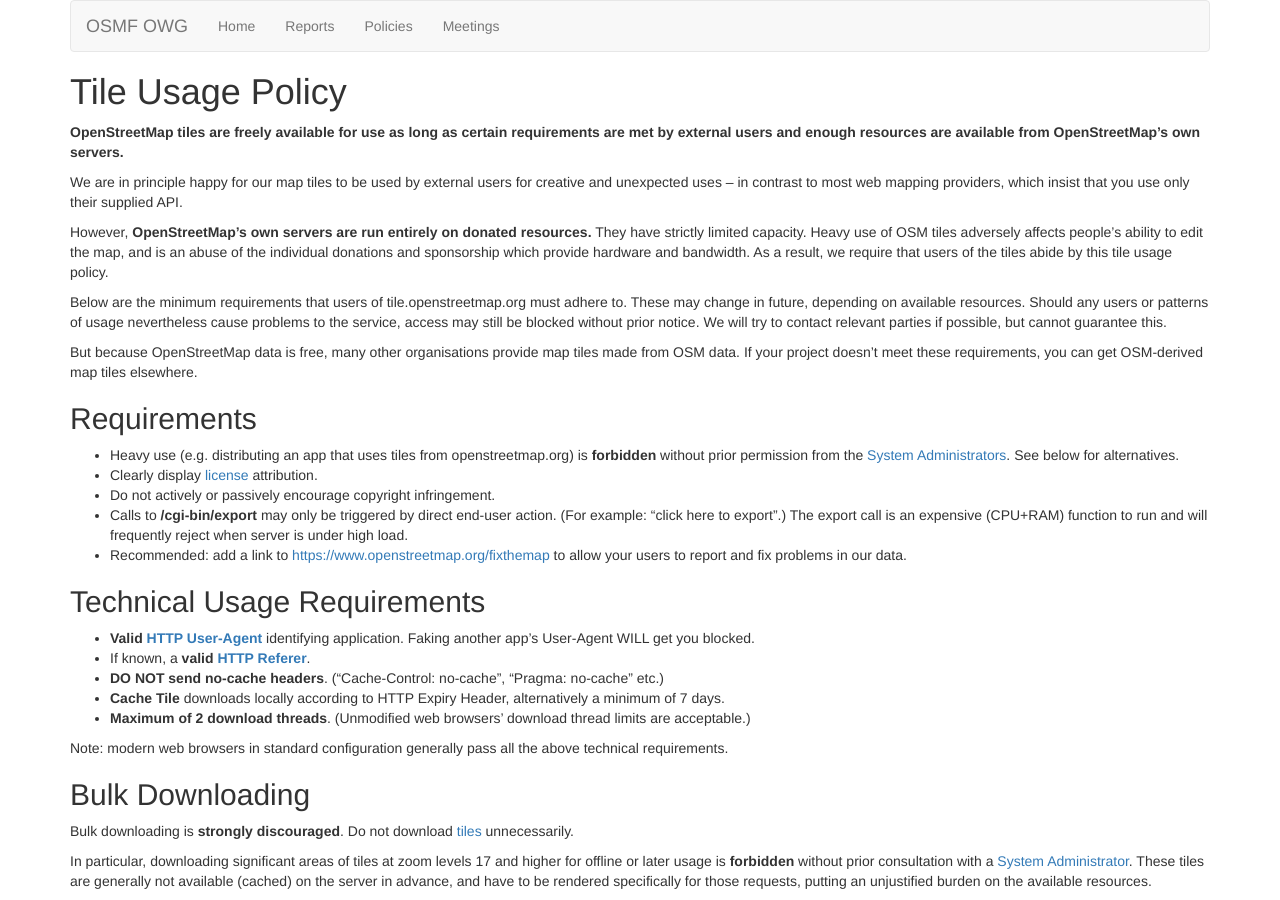
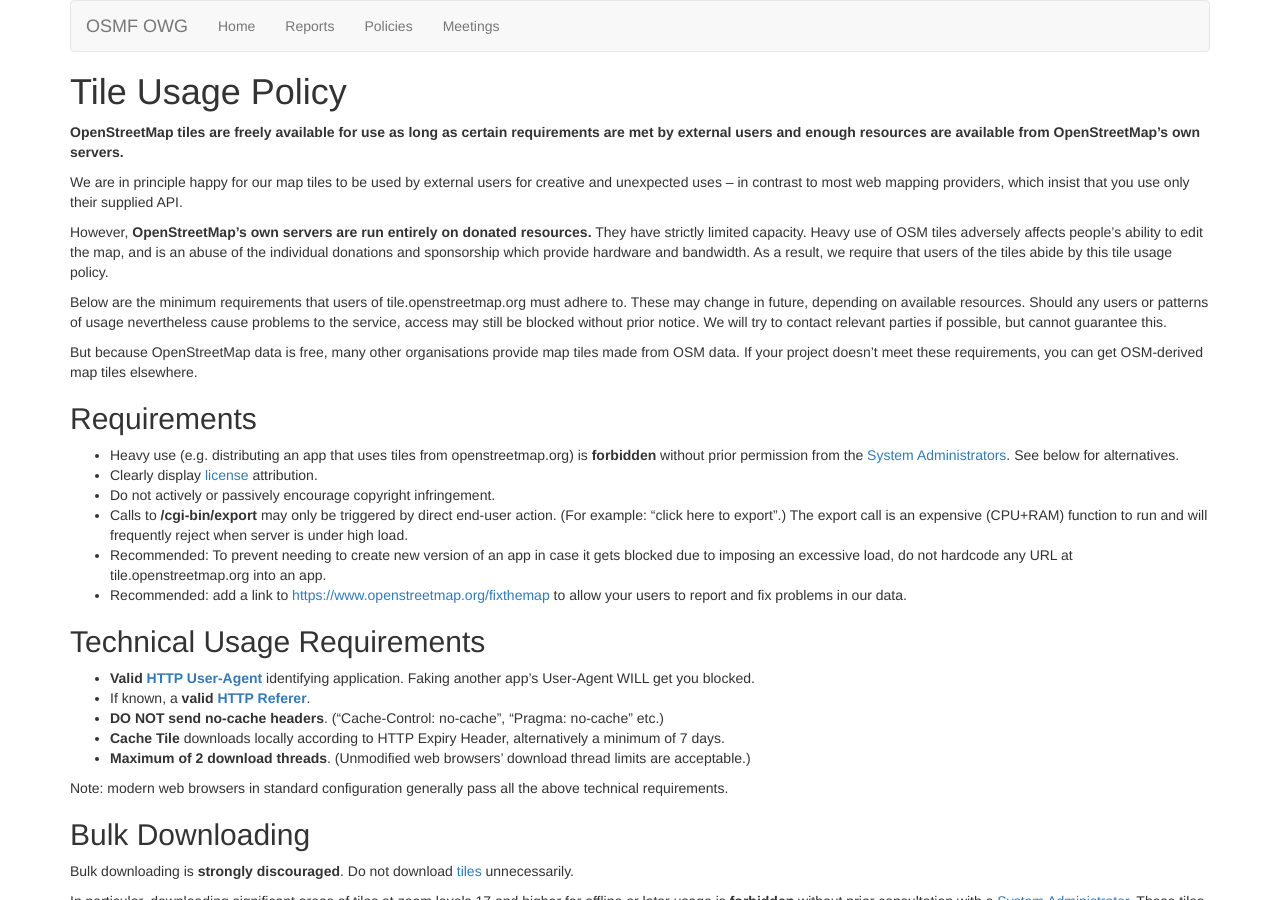
Before and after one commit to openstreetmap/owg-website, a Jekyll site: the page built from policies/tiles.md, in a window 1280 px wide and 900 px high. Built offline with Jekyll 4.4.1, drawn with Linux system fonts in a browser that asks for light colours.

Commit message:
Update tiles.md
adding back the warning not to hardcode url into app, along with more description

```diff
--- a/policies/tiles.md
+++ b/policies/tiles.md
@@ -21,6 +21,7 @@
 * Clearly display [license](https://wiki.openstreetmap.org/wiki/License) attribution.
 * Do not actively or passively encourage copyright infringement.
 * Calls to **/cgi-bin/export** may only be triggered by direct end-user action. (For example: "click here to export".) The export call is an expensive (CPU+RAM) function to run and will frequently reject when server is under high load.
+* Recommended: To prevent needing to create new version of an app in case it gets blocked due to imposing an excessive load, do not hardcode any URL at tile.openstreetmap.org into an app.
 * Recommended: add a link to [https://www.openstreetmap.org/fixthemap](https://www.openstreetmap.org/fixthemap) to allow your users to report and fix problems in our data.
 
 ## Technical Usage Requirements
```
